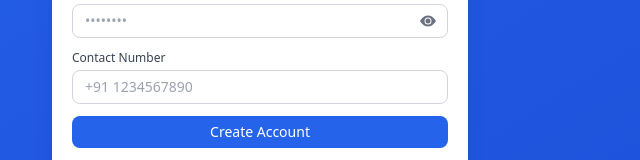
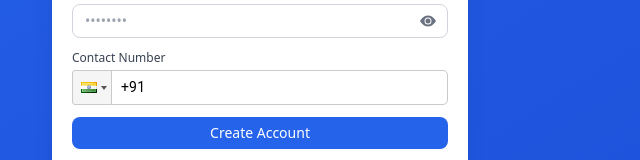
Before and after one commit to adeshsk18/RentIt, a React (Create React App) app in the folder frontend/: page /register in a window 1280 px wide. Shown: the part 381-541 px from the top of the page, without its empty margins (380-1020 px from the left). Built offline with nearby package versions, Linux system fonts and the light colour scheme; no server answers.

Commit message:
RCwithSearchACK

```diff
--- a/frontend/src/components/AuthForm.jsx
+++ b/frontend/src/components/AuthForm.jsx
@@ -4,6 +4,8 @@ import { FaHome } from "react-icons/fa";
 import { HiOutlineBuildingOffice2 } from "react-icons/hi2";
 import { MdSecurity, MdVerified } from "react-icons/md";
 import { useState } from "react";
+import PhoneInput from "react-phone-input-2";
+import "react-phone-input-2/lib/style.css";
 
 const AuthForm = ({
   formData,
@@ -117,14 +119,15 @@ const AuthForm = ({
                 <label className="block text-gray-700 text-xs font-medium mb-1">
                   Contact Number
                 </label>
-                <input
-                  type="tel"
-                  name="contactNumber"
-                  placeholder="+91 1234567890"
-                  value={formData.contactNumber || ""}
-                  onChange={handleChange}
+                <PhoneInput
+                  country={'in'}
+                  value={formData.contactNumber}
+                  onChange={phone => setFormData(prev => ({ ...prev, contactNumber: phone }))}
+                  inputClass="w-full px-3 py-1.5 border border-gray-300 rounded-lg focus:ring-2 focus:ring-blue-500 focus:border-transparent text-sm"
+                  inputStyle={{ width: '100%' }}
+                  specialLabel=""
+                  enableSearch
                   required
-                  className="w-full px-3 py-1.5 border border-gray-300 rounded-lg focus:ring-2 focus:ring-blue-500 focus:border-transparent text-sm"
                 />
               </div>
             )}
--- a/frontend/src/pages/AdminPanel.jsx
+++ b/frontend/src/pages/AdminPanel.jsx
@@ -190,7 +190,7 @@ const AdminPanel = () => {
                       </div>
                       <div className="mt-4">
                         <p className="text-sm text-gray-500">
-                          Price: ${property.rent}
+                          Price: ₹{property.rent}
                         </p>
                         <p className="text-sm text-gray-500">
                           Type: {property.propertyType}
```
